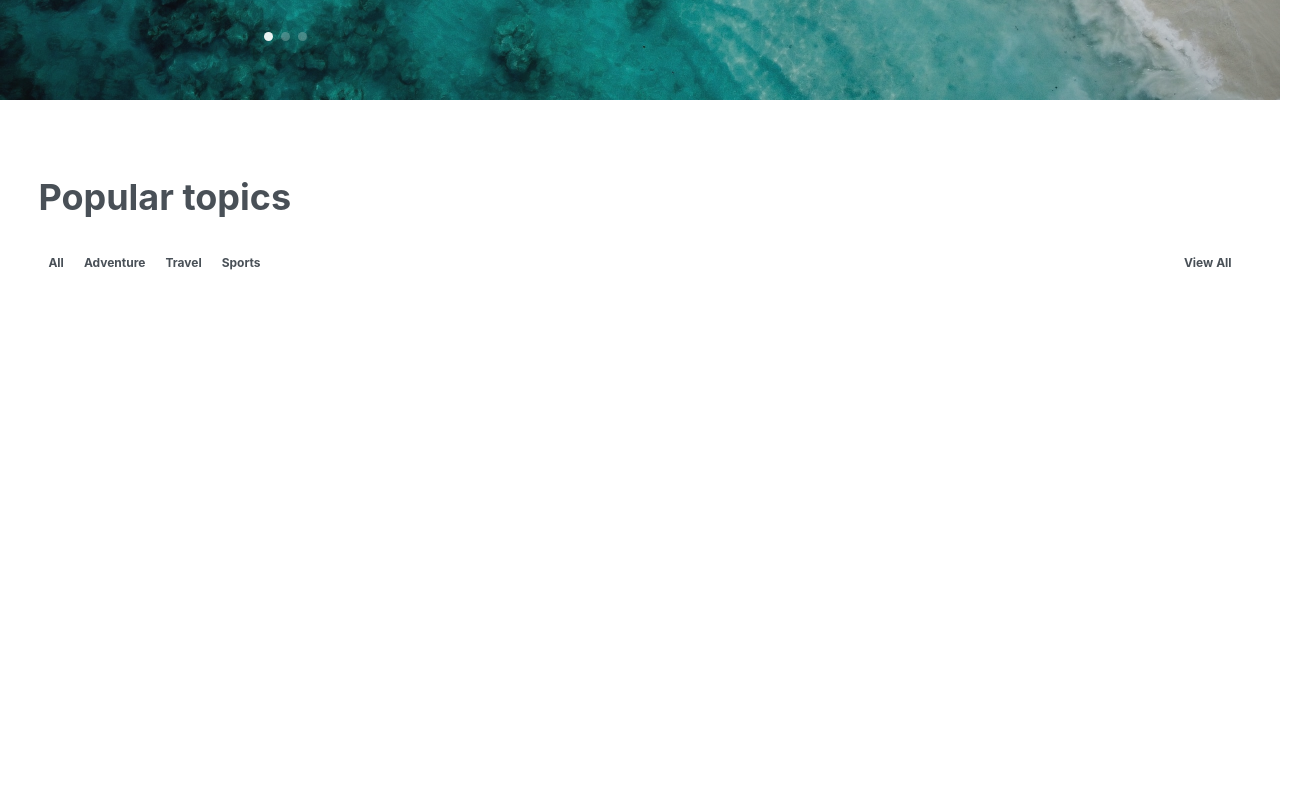
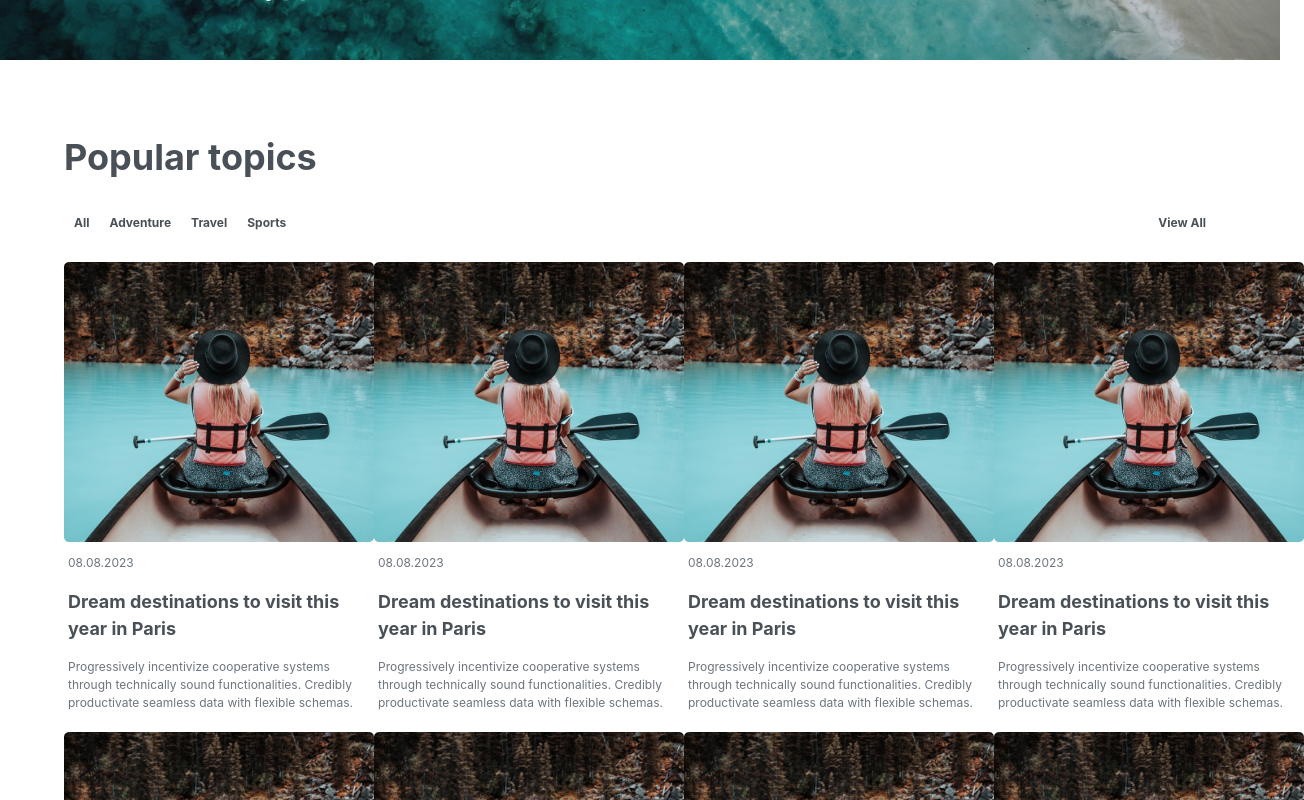
Before and after one commit to ShrikantJawla/blogapp, a Next.js app: page / in a window 1280 px wide. Shown: the part 500-1300 px from the top of the page, 1304 px wide, since content can reach past the window. Built offline with nearby package versions, Linux system fonts and the light colour scheme; no server answers.

Commit message:
popular posts section on homepage is complete

```diff
--- a/src/Layout/Navbar.tsx
+++ b/src/Layout/Navbar.tsx
@@ -115,7 +115,7 @@ export const Navbar = (props: Props) => {
 					</Link>
 				</>
 			)}
-			<Avatar src={(session && session.user.image) || ""} />
+			<Avatar size={"sm"} src={(session && session.user.image) || ""} />
 			<NavbarSmall />
 		</HStack>
 	);
--- a/src/components/Home/Popular.tsx
+++ b/src/components/Home/Popular.tsx
@@ -1,18 +1,21 @@
 /** @format */
 
-import { VStack, Text, HStack } from "@chakra-ui/react";
+import { VStack, Text, HStack, Grid, GridItem } from "@chakra-ui/react";
 import React from "react";
 import { v4 } from "uuid";
+import { Post } from "./Post";
 
 interface Props {}
 
 export const Popular = (props: Props) => {
 	const categories: string[] = ["Adventure", "Travel", "Sports"];
 	return (
-		<VStack w="94%" m="auto" h={"1081px"} mt="70px" spacing={"30px"}>
+		<VStack w="90%" m="auto" h={"1081px"} mt="70px" spacing={"30px"}>
+			{/* Heading */}
 			<Text w="full" fontSize={36} fontWeight={700} color="rgba(73, 80, 87, 1)">
 				Popular topics
 			</Text>
+			{/* Categories */}
 			<HStack w="full" justify={"space-between"} px="10px">
 				<HStack
 					fontSize={12}
@@ -43,6 +46,31 @@ export const Popular = (props: Props) => {
 					</Text>
 				</HStack>
 			</HStack>
+			{/* Posts cards */}
+			<Grid
+				templateColumns={{
+					base: "280px",
+					md: "repeat(2,310px)",
+					lg: "repeat(3,310px)",
+					xl: "repeat(4,310px)",
+				}}
+				justifyContent={{ base: "center", md: "space-between" }}
+				alignItems={"center"}
+				w="full"
+				rowGap={"20px"}
+			>
+				{new Array(8).fill(0).map((ele) => (
+					<GridItem
+						display={"flex"}
+						justifyContent="center"
+						alignItems={"center"}
+						key={v4()}
+						h="450px"
+					>
+						<Post />
+					</GridItem>
+				))}
+			</Grid>
 		</VStack>
 	);
 };
--- a/src/components/Home/Post.tsx
+++ b/src/components/Home/Post.tsx
@@ -1,9 +1,57 @@
 /** @format */
 
+import { Image, VStack, Text } from "@chakra-ui/react";
 import React from "react";
 
 interface Props {}
 
 export const Post = (props: Props) => {
-	return <div></div>;
+	return (
+		<VStack
+			w="full"
+			h="full"
+			m="auto"
+			cursor={"pointer"}
+			transition="all 0.3s ease-in-out"
+			_hover={{ boxShadow: "2xl" }}
+			rounded="md"
+		>
+			<Image
+				w="full"
+				h="280px"
+				alt="blog Image"
+				src="/Blog Image.png"
+				objectFit={"cover"}
+			/>
+			<Text
+				fontSize={12}
+				fontWeight={400}
+				w="full"
+				color={"rgba(108, 117, 125, 1)"}
+				p="4px"
+			>
+				08.08.2023
+			</Text>
+			<Text
+				p="4px"
+				w="95%"
+				alignSelf={"flex-start"}
+				fontSize={18}
+				fontWeight={700}
+				color={"rgba(73, 80, 87, 1)"}
+			>
+				Dream destinations to visit this year in Paris
+			</Text>
+			<Text
+				p="4px"
+				fontSize={12}
+				fontWeight={400}
+				color="rgba(108, 117, 125, 1)"
+			>
+				Progressively incentivize cooperative systems through technically sound
+				functionalities. Credibly productivate seamless data with flexible
+				schemas.
+			</Text>
+		</VStack>
+	);
 };
--- a/src/components/Home/TopHeader.tsx
+++ b/src/components/Home/TopHeader.tsx
@@ -11,7 +11,7 @@ export const TopHeader = (props: Props) => {
 	return (
 		<VStack
 			w="full"
-			h="600px"
+			h="560px"
 			position={"relative"}
 			top="0"
 			justify={"flex-end"}
@@ -32,7 +32,7 @@ export const TopHeader = (props: Props) => {
 			{/* Container containing Text */}
 			<VStack
 				w={{ base: "full", md: "530px" }}
-				h={{ base: "350px", md: "300px" }}
+				h={{ base: "390px", md: "300px" }}
 				padding={{ base: "4px", md: "10px" }}
 				className={`${Styles.padding_min_320} ${Styles.padding_min_720}`}
 				spacing="15px"
```
Also changed, not shown: public/Blog Image.png (added).
